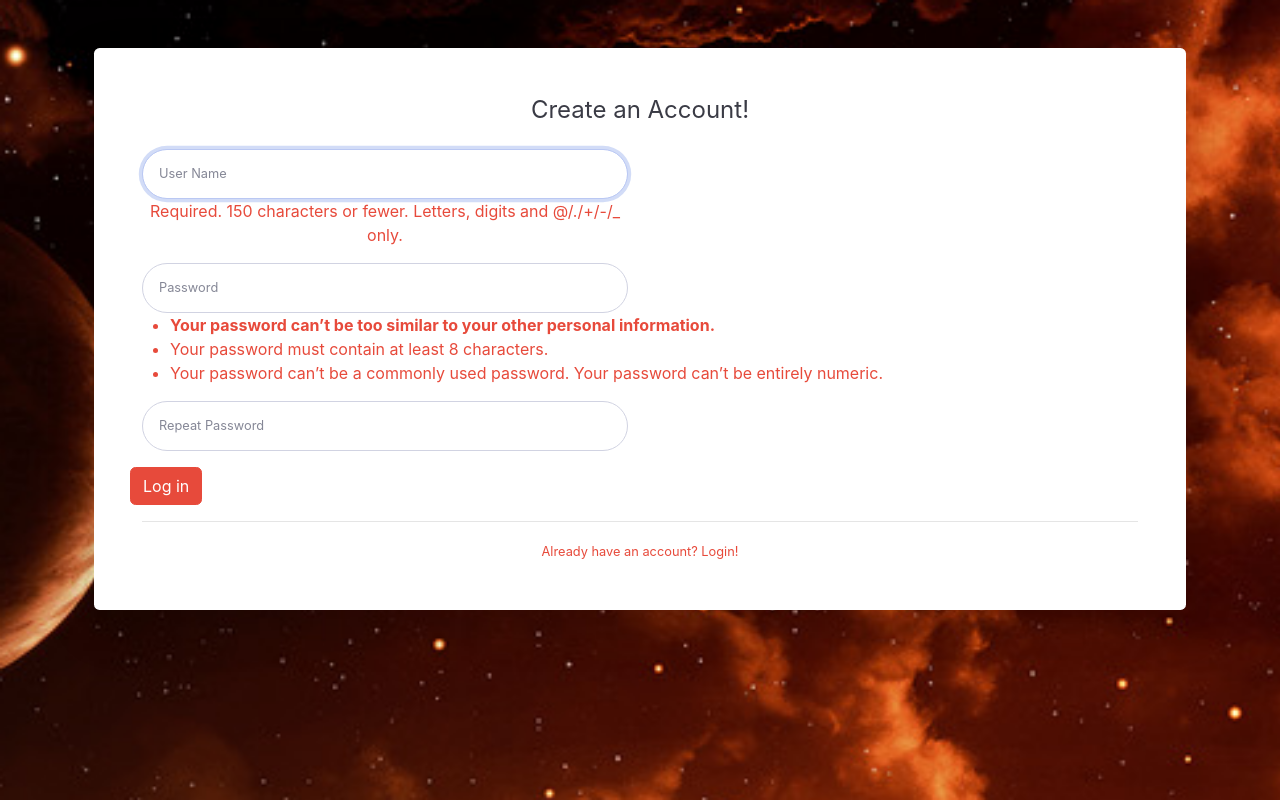
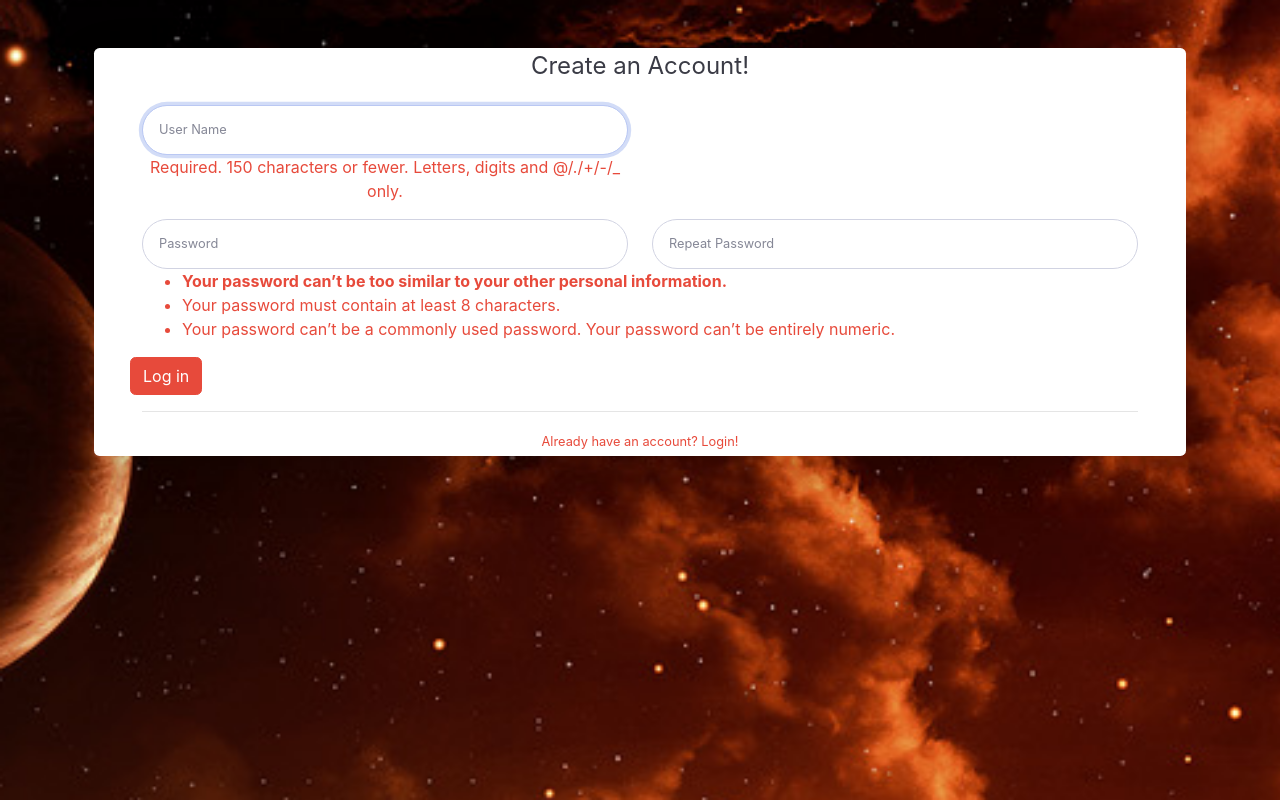
Before and after one commit to corypride/AlienInvasion, a Django app: a page that uses users/templates/registration/register.html in a window 1280 px wide. Run offline with Django 3.2, Linux system fonts and the light colour scheme; some libraries are stand-ins or nearby versions.

Commit message:
fixed the look of the register form

```diff
--- a/users/templates/registration/register.html
+++ b/users/templates/registration/register.html
@@ -25,12 +25,12 @@
 
     <div class="container">
 
-        <div class="card o-hidden border-0 shadow-lg my-5">
+        <div class="card o-hidden border-0 shadow-lg my-5 mt-1">
             <div class="card-body p-0">
                 <!-- Nested Row within Card Body -->
                 <div class="row">
                     <div class="col-lg-12 text-center">
-                        <div class="p-5">
+                        <div class="pt-1 pb-1 pl-5 pr-5">
                             <div class="text-center">
                                 <h1 class="h4 text-gray-900 mb-4">Create an Account!</h1>
                             </div>
@@ -46,34 +46,36 @@
                                         </div>
                                     </div>
 
-                                    <div class="form-group row">
+                                    <div class="form-group row mb-0">
                                         <div class="col-sm-6">
                                             <input id="id_password1" name="password1" autocomplete="new-password"
                                                 required="" type="password" class="form-control form-control-user"
                                                 placeholder="Password">
                                         </div>
-                                        <ul class="text-danger text-left">
-                                            <li class="font-weight-bolder"> Your password can’t be too similar to your other personal information.
-                                            </li>
-                                            <li>Your password must contain at least 8 characters.
-                                            </li>
-                                            <li>Your password can’t be a commonly used password.
-                                                Your password can’t be entirely numeric.</li>
 
-                                        </ul>
                                         <div class="col-sm-6">
                                             <input id="id_password2" name="password2" autocomplete="new-password"
                                                 required="" type="password" type="password"
                                                 class="form-control form-control-user" placeholder="Repeat Password">
                                         </div>
                                     </div>
+                                    <ul class="text-danger text-left mt-0">
+                                        <li class="font-weight-bolder"> Your password can’t be too similar to your other personal information.
+                                        </li>
+                                        <li>Your password must contain at least 8 characters.
+                                        </li>
+                                        <li>Your password can’t be a commonly used password.
+                                            Your password can’t be entirely numeric.</li>
+
+                                    </ul>
                                     <div class="form-group row">
                                         <button class="btn btn-danger" name='submit'>Log in</button>
                                     </div>
+
                                     <input type="hidden" name="next" value="{% url 'aib_site:index' %}" />
                                 </form>
                                 <hr>
-                                <div class="text-center">
+                                <div class="text-center mb-0">
                                     <a class="small text-danger" href="{% url 'users:login' %}">Already have an account?
                                         Login!</a>
                                 </div>
```
